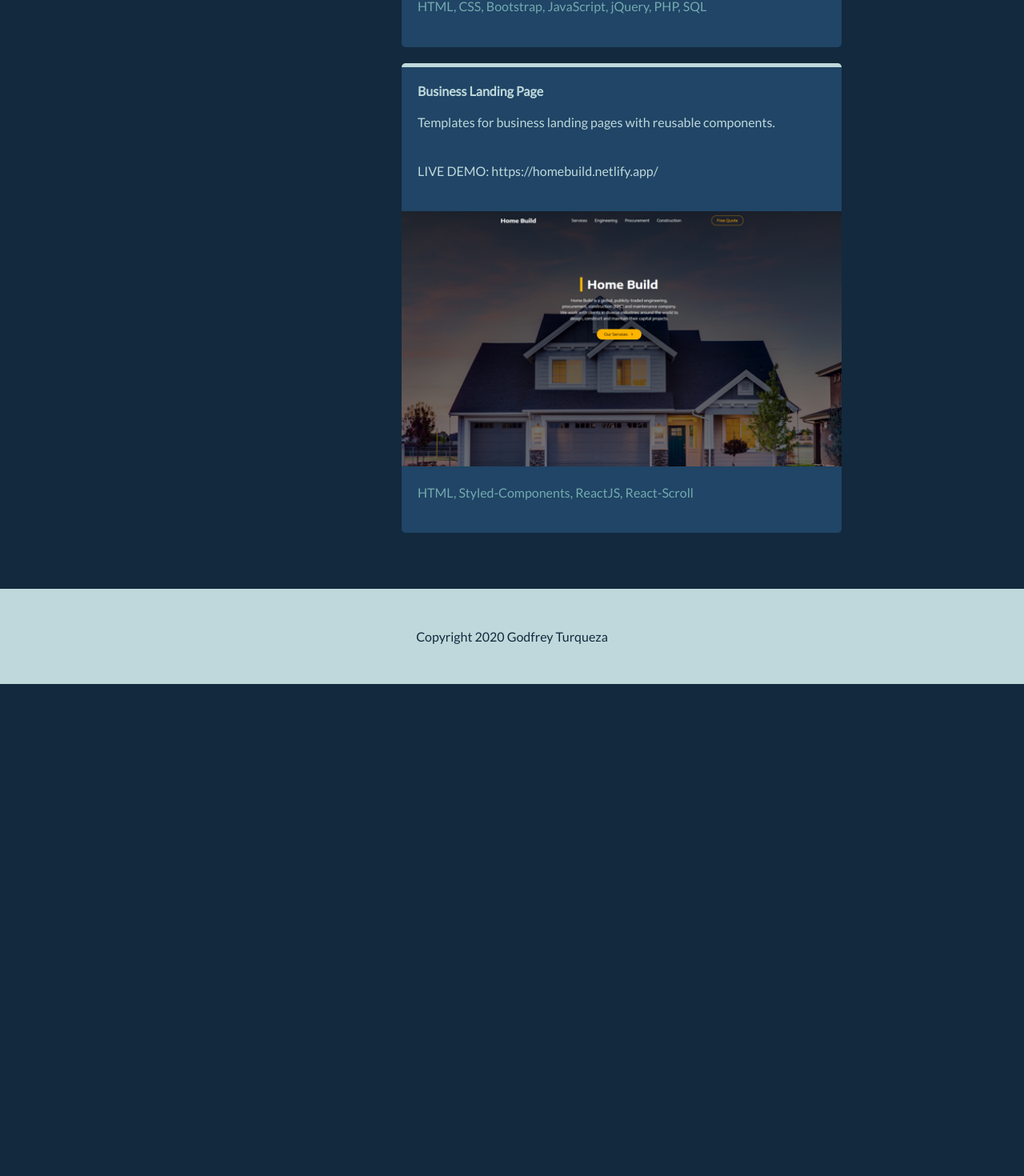
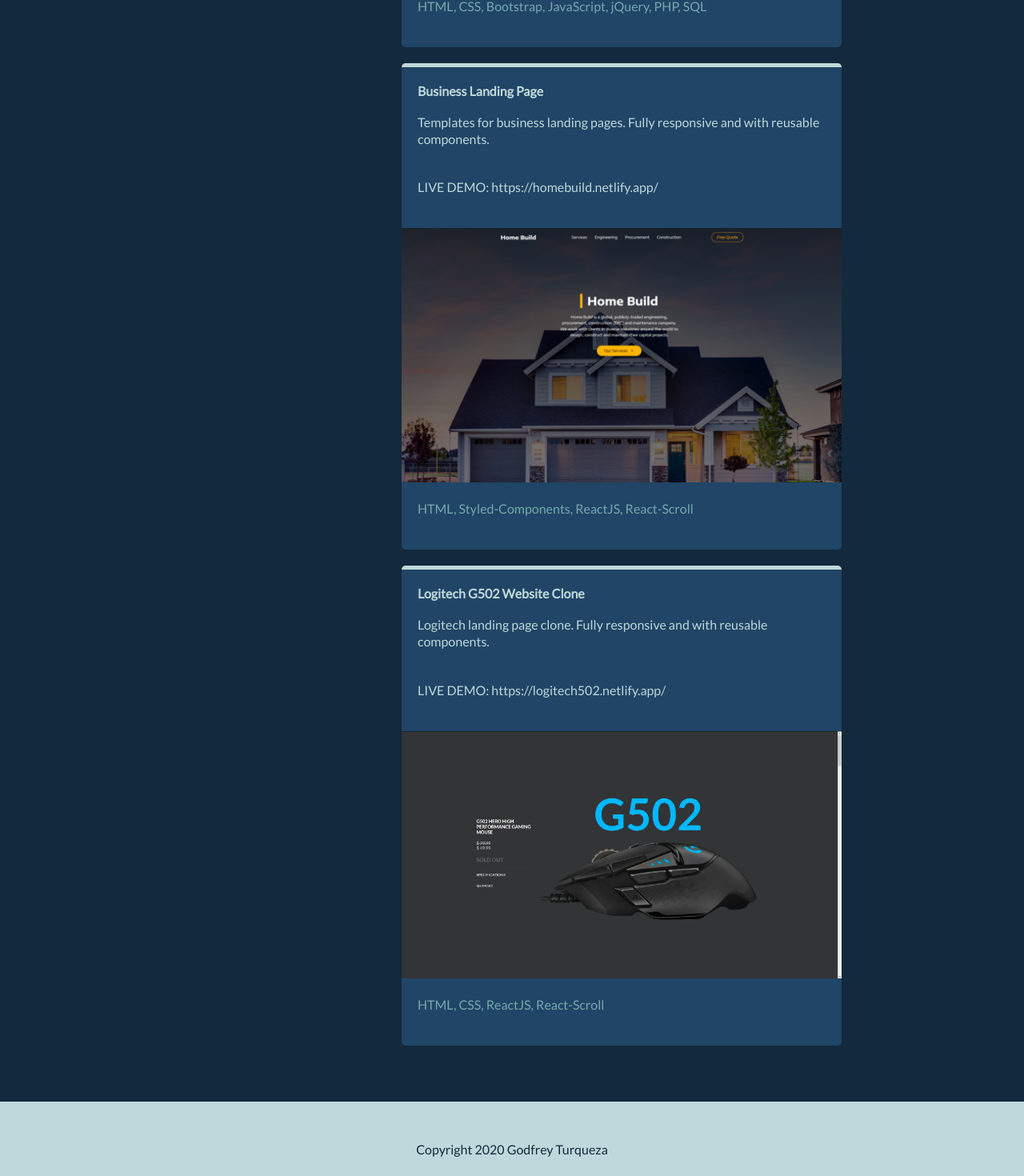
Before and after one commit to godfreyturqz/portfolio, a React (Create React App) app: page / in a window 1280 px wide. Shown: the part 1795-3265 px from the top of the page at 80% size. Before the commit the page ends 2650 px from the top, so only its background shows below. Built offline with nearby package versions, Linux system fonts and the light colour scheme.

Commit message:
added project #4

```diff
--- a/src/components/Projects/data.js
+++ b/src/components/Projects/data.js
@@ -1,6 +1,7 @@
 import imageOne from "../images/001/1.png";
 import imageTwo from "../images/002/1.png";
 import imageThree from "../images/003/1.png";
+import imageFour from "../images/004/1.png";
 
 export const projectData = [
     {
@@ -23,9 +24,17 @@
     {
         id: 3,
         title: 'Business Landing Page',
-        description: 'Templates for business landing pages with reusable components.',
+        description: 'Templates for business landing pages. Fully responsive and with reusable components.',
         image: imageThree,
         techStack: 'HTML, Styled-Components, ReactJS, React-Scroll',
         link: 'https://homebuild.netlify.app/'
+    },
+    {
+        id: 4,
+        title: 'Logitech G502 Website Clone',
+        description: 'Logitech landing page clone. Fully responsive and with reusable components.',
+        image: imageFour,
+        techStack: 'HTML, CSS, ReactJS, React-Scroll',
+        link: 'https://logitech502.netlify.app/'
     }
 ]
```
Also changed, not shown: src/components/images/004/1.png (added).
